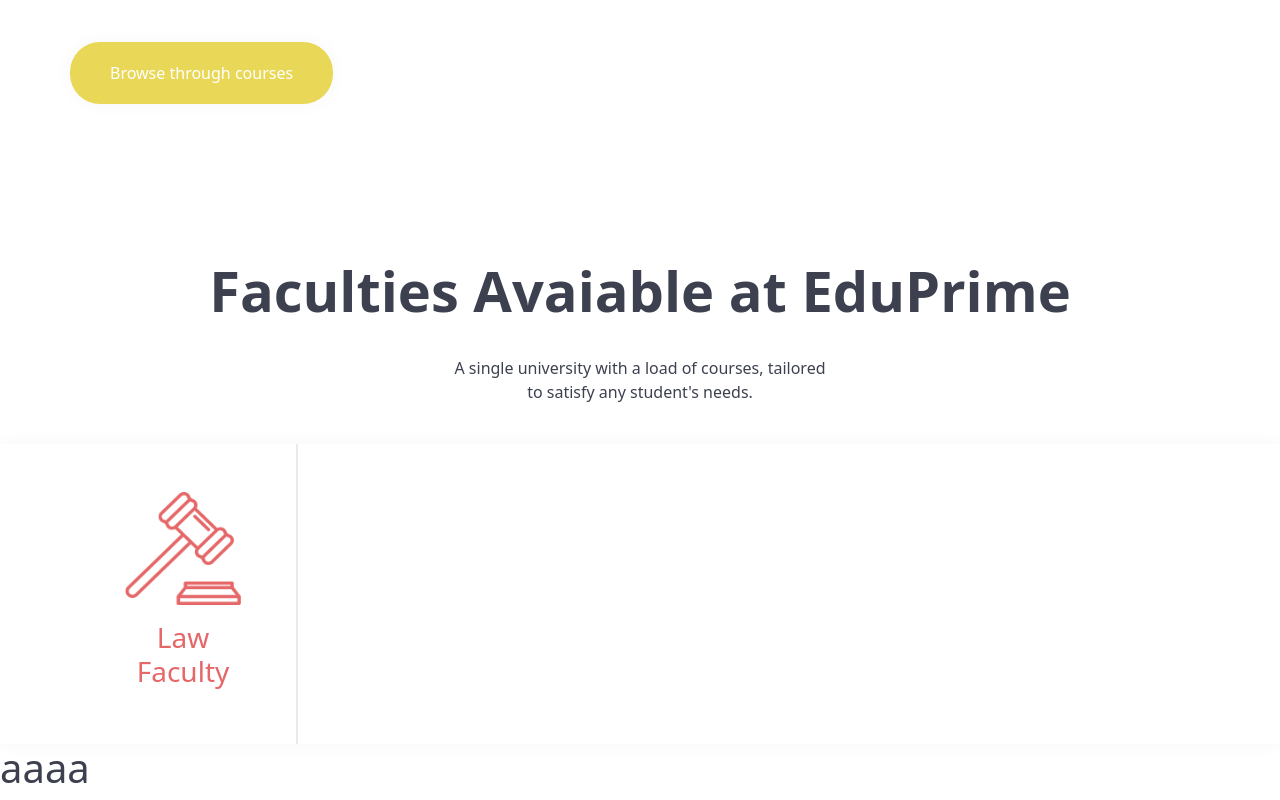
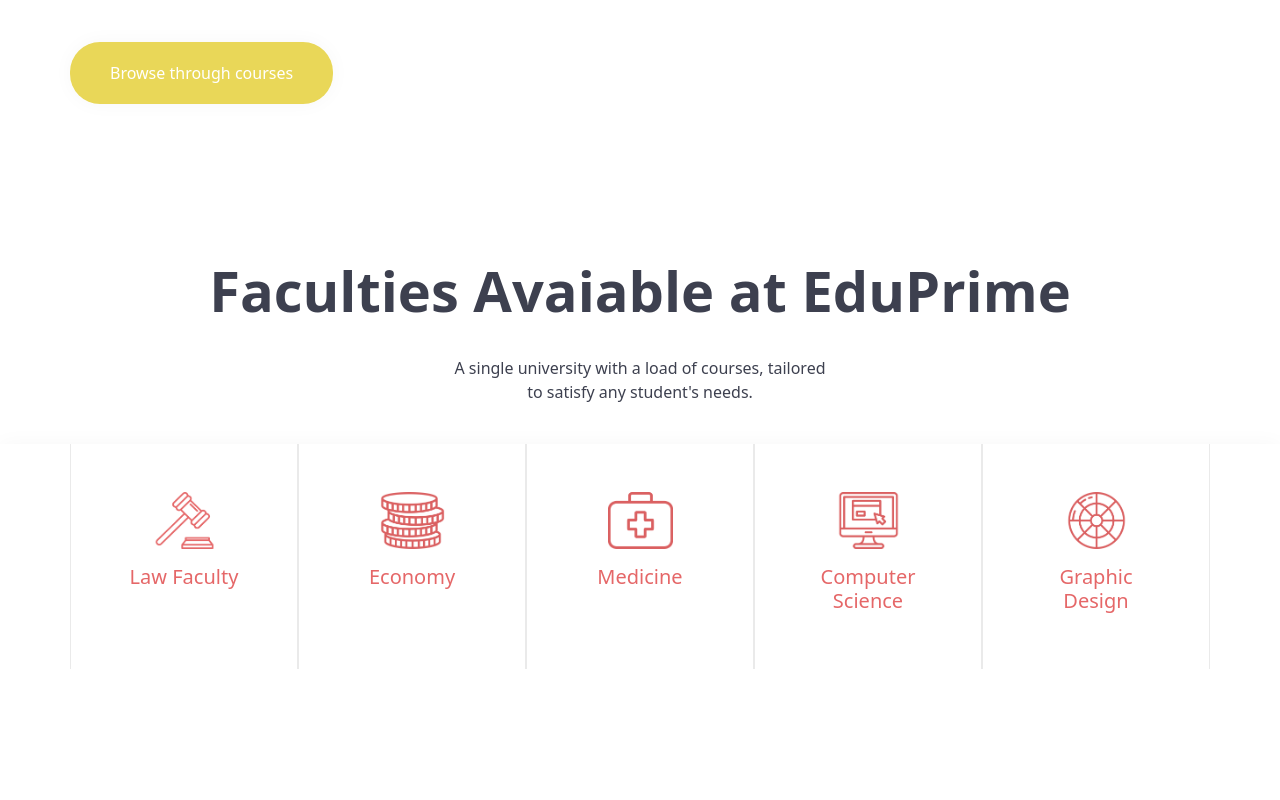
Before and after one commit to TALEX1995/Midterm-Project, a Vue app: page / in a window 1280 px wide. Shown: the part 1392-2192 px from the top of the page. After the commit the page ends 2061 px from the top, so only its background shows below. Built offline with nearby package versions, Linux system fonts and the light colour scheme.

Commit message:
Added all card Faculties with v-for

```diff
--- a/src/components/MainSubComponents/MainSectionFaculties.vue
+++ b/src/components/MainSubComponents/MainSectionFaculties.vue
@@ -4,11 +4,34 @@
 export default {
     data() {
         return {
-            facultiesInfo: {
-                url: '/src/assets/img/Gavel-v2.png',
-                alt: 'Law',
-                text: 'Law Faculty'
-            }
+            facultiesInfo:
+                [
+                    {
+                        url: '/src/assets/img/Gavel-v2.png',
+                        alt: 'Law',
+                        text: 'Law Faculty'
+                    },
+                    {
+                        url: '/src/assets/img/Coins-tabs-v2.png',
+                        alt: 'Economy',
+                        text: 'Economy'
+                    },
+                    {
+                        url: '/src/assets/img/Medicine-tabs-v2.png',
+                        alt: 'Medicine',
+                        text: 'Medicine'
+                    },
+                    {
+                        url: '/src/assets/img/Computer-tabs-v2.png',
+                        alt: 'Computer Science',
+                        text: 'Computer Science'
+                    },
+                    {
+                        url: '/src/assets/img/Palette-tabs-v2.png',
+                        alt: 'Graphic Design',
+                        text: 'Graphic Design'
+                    },
+                ]
         }
     },
 
@@ -28,11 +51,11 @@
         <div class="faculties-card-container">
             <div class="container">
                 <div class="row row-cols-5">
-                    <MainSectionFacultiesCard :img="facultiesInfo" />
+                    <MainSectionFacultiesCard v-for="facultie in facultiesInfo" :img="facultie" />
                 </div>
             </div>
         </div>
-        <h1>aaaa</h1>
+
 
 
     </section>
--- a/src/components/MainSubComponents/MainSectionFacultiesCard.vue
+++ b/src/components/MainSubComponents/MainSectionFacultiesCard.vue
@@ -12,7 +12,7 @@
     <div class="col p-5">
         <a href="#">
             <img :src="img.url" :alt="img.alt">
-            <h3 class="pt-3">{{ img.text }}</h3>
+            <h5 class="pt-3">{{ img.text }}</h5>
         </a>
     </div>
 </template>
@@ -22,16 +22,19 @@
 @use '../../assets/scss/vars' as *;
 
 img {
-    max-width: 100%;
+    max-width: 50%;
     height: auto;
+    display: block;
+    margin: 0 auto;
 }
 
-h3 {
+h5 {
     text-align: center;
     color: $salmon;
 }
 
 .col {
-    border-right: 2px solid #eaeaea;
+    border-right: 1px solid #eaeaea;
+    border-left: 1px solid #eaeaea;
 }
 </style>
```
